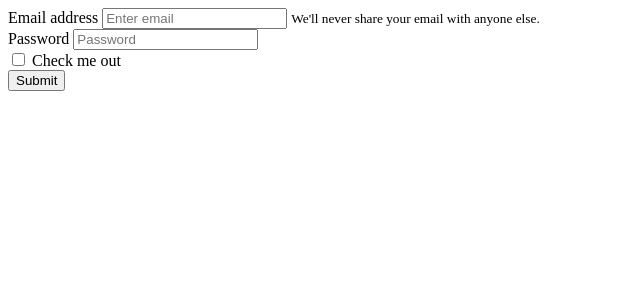
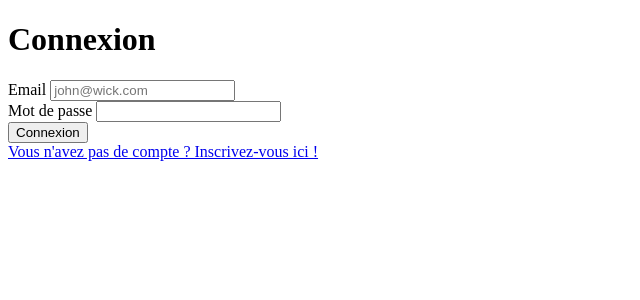
Before and after one commit to AchilleMBA/Arcadia, a PHP site: page /pages/signin.html in a window 1280 px wide. Shown: the top 300 px of the page, without its empty margins (0-640 px from the left). Run offline with PHP 8.4, Linux system fonts and the light colour scheme.

Commit message:
page connexion

```diff
--- a/Router/allRoutes.js
+++ b/Router/allRoutes.js
@@ -4,6 +4,7 @@ import Route from "./Route.js";
 export const allRoutes = [
     new Route("/", "Accueil", "/pages/home.html"),
     new Route("/galerie", "La galerie", "/pages/galerie.html"),
+    new Route("/signin", "Connexion", "/pages/signin.html"),
 ];
 
 //Le titre s'affiche comme ceci : Route.titre - websitename
--- a/index.html
+++ b/index.html
@@ -37,7 +37,7 @@
               <a class="nav-link" href="#">Mon compte</a>
             </li>
             <li class="nav-item">
-              <a class="nav-link" href="#">Connexion/Deconnexion</a>
+              <a class="nav-link" href="signin">Connexion</a>
             </li>
           </ul>
 
--- a/pages/signin.html
+++ b/pages/signin.html
@@ -1,16 +1,26 @@
-<form>
-    <div class="form-group">
-      <label for="exampleInputEmail1">Email address</label>
-      <input type="email" class="form-control" id="exampleInputEmail1" aria-describedby="emailHelp" placeholder="Enter email">
-      <small id="emailHelp" class="form-text text-muted">We'll never share your email with anyone else.</small>
+<!DOCTYPE html>
+<div class="hero-scene text-center text-white">
+  <div class="hero-scene-content">
+      <h1>Connexion</h1>
+  </div>
+</div>
+
+<div class="container">
+
+  <form>
+    <div class="mb-3">
+      <label for="EmailInput" class="form-label">Email</label>
+      <input type="email" class="form-control" id="EmailInput" placeholder="john@wick.com">
     </div>
-    <div class="form-group">
-      <label for="exampleInputPassword1">Password</label>
-      <input type="password" class="form-control" id="exampleInputPassword1" placeholder="Password">
+    <div class="mb-3">
+      <label for="PasswordInput">Mot de passe </label>
+      <input type="password" class="form-control" id="PasswordInput">
     </div>
-    <div class="form-check">
-      <input type="checkbox" class="form-check-input" id="exampleCheck1">
-      <label class="form-check-label" for="exampleCheck1">Check me out</label>
-    </div>
-    <button type="submit" class="btn btn-primary">Submit</button>
+
+    <button type="submit" class="btn btn-primary text-center pt-3">Connexion</button>
   </form>
+
+<div class=" text-center">
+  <a href="/signup">Vous n'avez pas de compte ? Inscrivez-vous ici !</a>
+</div>
+</div>
--- a/scss/main.scss
+++ b/scss/main.scss
@@ -17,6 +17,7 @@ footer.footer{
 
 .hero-scene{
     position: relative;
+    margin-bottom: 15px;
     &::before{
         content:"";
         position: absolute;
@@ -70,3 +71,7 @@ footer.footer{
         transition: all 0.3s;
     }
 }
+
+.form-label{
+    color: $primary;
+}
```
Also changed, not shown: scss/main.css, 1 other file.
